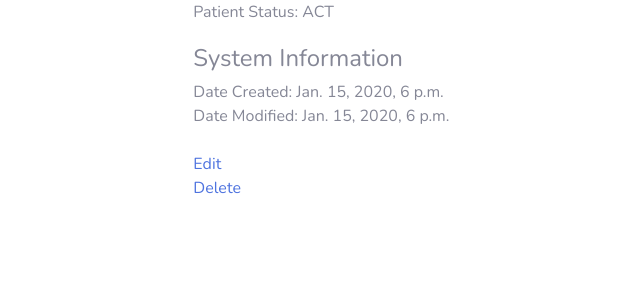
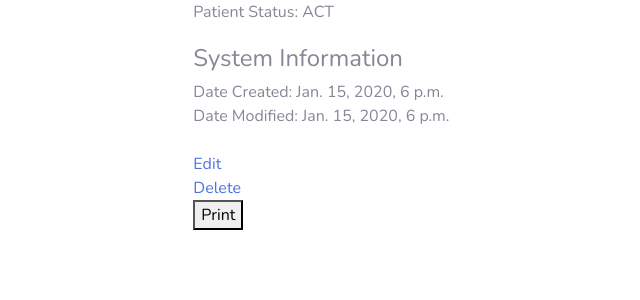
Before and after one commit to feinz/localpatient, a Django app: template catalog/templates/catalog/patient_detail.html in a window 1280 px wide. Shown: the part 234-534 px from the top of the page, without its empty margins (60-700 px from the left). Run offline with Django 3.2, Linux system fonts and the light colour scheme; the template is opened without the code that fills it: values that come from a table or form of the project are taken from there, others are empty; tables that the repository leaves empty hold one stand-in row (values such as "Sample post"); some libraries are stand-ins or nearby versions.

Commit message:
added simple print button
1. html print button on patient details page, same function as ctrl+p

```diff
--- a/catalog/templates/catalog/patient_detail.html
+++ b/catalog/templates/catalog/patient_detail.html
@@ -23,5 +23,14 @@
     Date Modified: {{ patient.time_modified }}</br>
     </br><a href="{{ patient.identity_card }}/update/">Edit</a>
     </br><a href="{{ patient.identity_card }}/delete/">Delete</a>
+
+    </br><button onclick="myFunction()">Print</button>
+    <script>
+    function myFunction() {
+      window.print();
+    }
+    </script>
+
   </div>
+
 {% endblock %}
```
